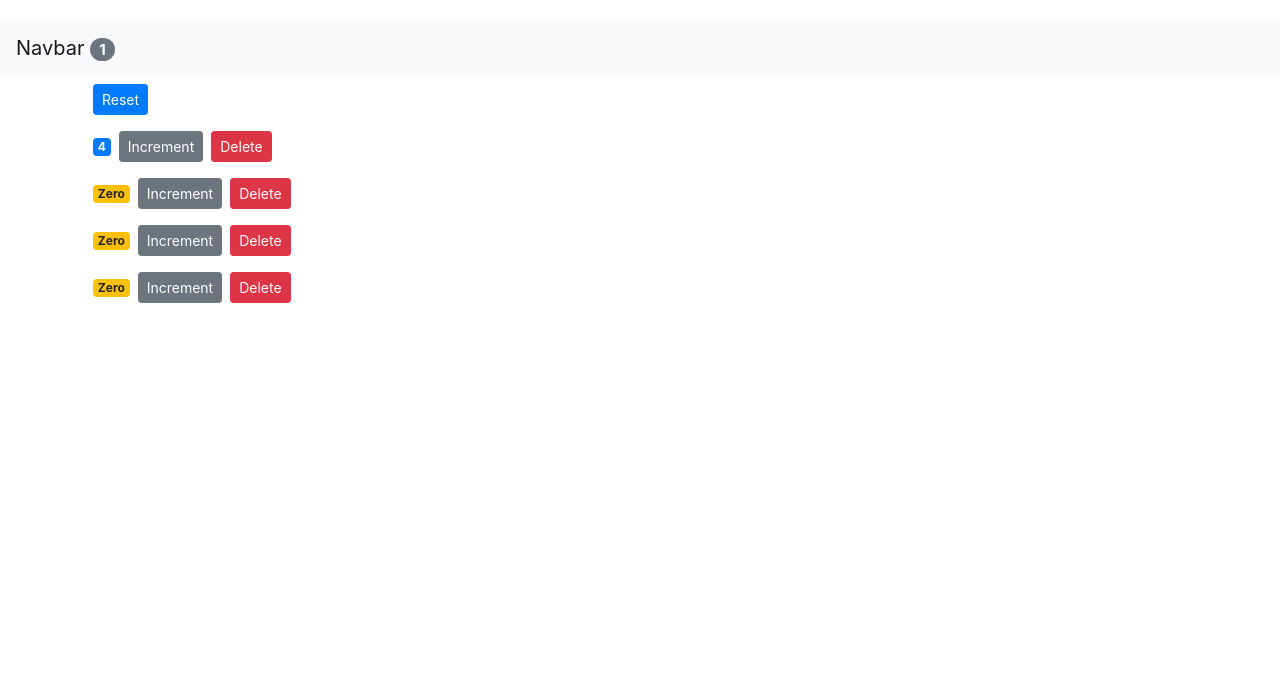
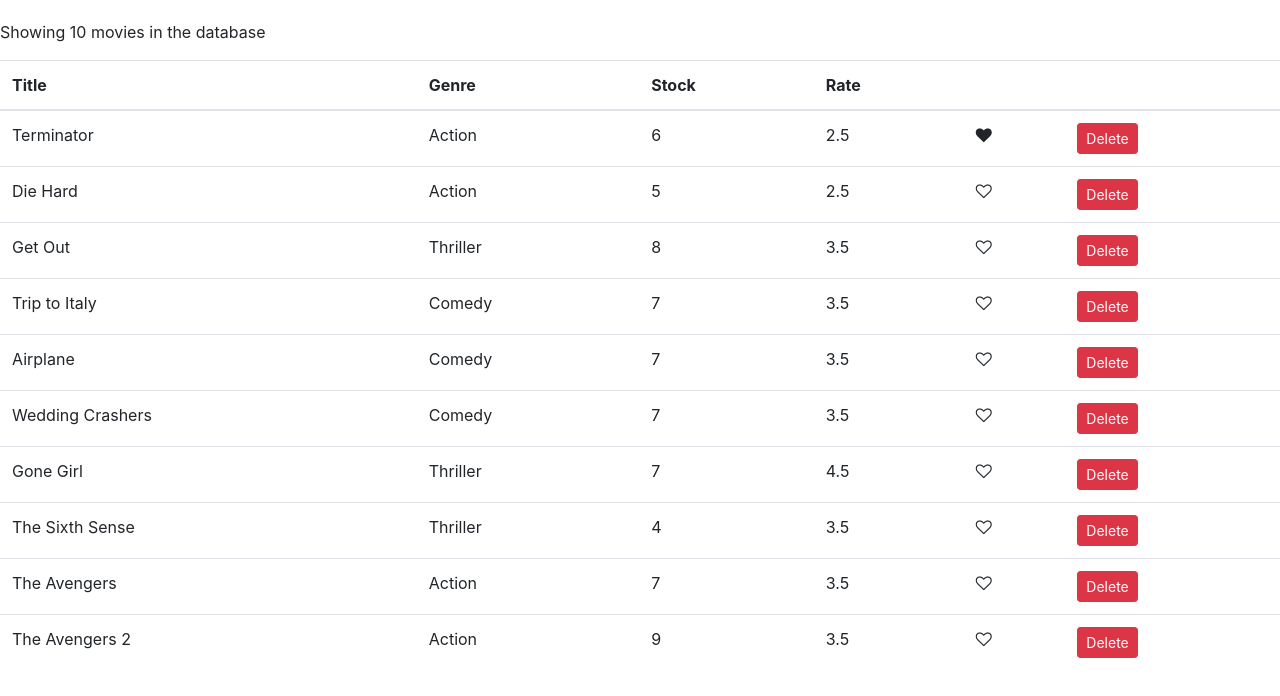
Before and after one commit to BeatrizTovar/video-rental, a React (Create React App) app: page / in a window 1280 px wide. Shown: the top 696 px of the page. Built offline with nearby package versions, Linux system fonts and the light colour scheme.

Commit message:
added liked button

```diff
--- a/src/App.js
+++ b/src/App.js
@@ -13,6 +13,15 @@ class App extends Component {
       { id: 4, value: 0 }
     ]
   };
+
+  constructor() {
+    super();
+    console.log("App-Constructor");
+  }
+
+  componentDidMount() {
+    console.log("App-mounted");
+  }
 
   handleIncrement = counter => {
     const counters = [...this.state.counters];
@@ -34,7 +43,17 @@ class App extends Component {
     });
     this.setState({ counters });
   };
+
+  handleDecrement = counter => {
+    const counters = [...this.state.counters];
+    const index = counters.indexOf(counter);
+    counters[index] = { ...counter };
+    counters[index].value--;
+    this.setState({ counters });
+    console.log(counters);
+  };
   render() {
+    console.log("App-rendered");
     return (
       <React.Fragment>
         <NavBar
@@ -46,6 +65,7 @@ class App extends Component {
             onReset={this.handleReset}
             onIncrement={this.handleIncrement}
             onDelete={this.handleDelete}
+            onDecrement={this.handleDecrement}
           />
         </main>
       </React.Fragment>
--- /dev/null
+++ b/src/common/like.jsx
@@ -0,0 +1,18 @@
+import React, { Component, Fragment } from "react";
+
+const Like = props => {
+  let classes = "fa fa-heart";
+  if (!props.liked) classes += "-o";
+  return (
+    <Fragment>
+      <i
+        onClick={props.onClick}
+        style={{ cursor: "pointer" }}
+        className={classes}
+        aria-hidden="true"
+      />
+    </Fragment>
+  );
+};
+
+export default Like;
--- a/src/components/counter.jsx
+++ b/src/components/counter.jsx
@@ -1,23 +1,46 @@
 import React, { Component } from "react";
 
 class Counter extends Component {
+  componentDidUpdate(prevProps, prevState) {
+    console.log(prevProps, prevState);
+    if (prevProps.counter.value !== this.props.counter.value) {
+      //Code here for a ajax call
+    }
+  }
+
+  componentWillUnmount() {
+    console.log("Counter - Unmount");
+  }
   render() {
+    console.log("Counter - rendered");
+    const disableButton = this.props.counter.value === 0 ? "disabled" : "";
     return (
       <React.Fragment>
-        <div>
+        <div className="row">
+          <div className="col-1">
             <span className={this.getBadgeClasses()}>{this.formatCount()}</span>
+          </div>
+          <div className="col">
             <button
               onClick={() => this.props.onIncrement(this.props.counter)}
-            className="btn btn-secondary btn-sm"
+              className="btn btn-secondary btn-sm "
             >
-            Increment
+              +
+            </button>
+            <button
+              onClick={() => this.props.onDecrement(this.props.counter)}
+              className="btn btn-secondary btn-sm m-2"
+              disabled={disableButton}
+            >
+              -
             </button>
             <button
               onClick={() => this.props.onDelete(this.props.counter.id)}
-            className="btn btn-danger btn-sm m-2"
+              className="btn btn-danger btn-sm "
             >
               Delete
             </button>
+          </div>
         </div>
       </React.Fragment>
     );
--- a/src/components/counters.jsx
+++ b/src/components/counters.jsx
@@ -3,19 +3,26 @@ import Counter from "./counter";
 
 class Counters extends React.Component {
   render() {
+    console.log("Counters - rendered");
+    const {
+      onReset,
+      counters,
+      onDelete,
+      onIncrement,
+      onDecrement
+    } = this.props;
+
     return (
       <React.Fragment>
-        <button
-          onClick={this.props.onReset}
-          className="btn btn-primary btn-sm m-2"
-        >
+        <button onClick={onReset} className="btn btn-primary btn-sm m-2">
           Reset
         </button>
-        {this.props.counters.map(counter => (
+        {counters.map(counter => (
           <Counter
             key={counter.id}
-            onDelete={this.props.onDelete}
-            onIncrement={this.props.onIncrement}
+            onDelete={onDelete}
+            onIncrement={onIncrement}
+            onDecrement={onDecrement}
             counter={counter}
           />
         ))}
--- a/src/components/movies.jsx
+++ b/src/components/movies.jsx
@@ -1,4 +1,5 @@
 import React from "react";
+import Like from "../common/like";
 import { getMovies } from "../services/fakeMovieService";
 
 class Movies extends React.Component {
@@ -9,6 +10,14 @@ class Movies extends React.Component {
   handleDelete = movie => {
     const movies = this.state.movies.filter(m => m._id !== movie._id);
     this.setState({ movies }); //avoid repetition i.e {movies: movies}
+  };
+
+  handleLike = movie => {
+    const movies = [...this.state.movies];
+    const index = movies.indexOf(movie);
+    movies[index] = { ...movies[index] };
+    movies[index].liked = !movies[index].liked;
+    this.setState({ movies });
   };
 
   render() {
@@ -28,6 +37,7 @@ class Movies extends React.Component {
               <th>Stock</th>
               <th>Rate</th>
               <th />
+              <th />
             </tr>
           </thead>
           <tbody>
@@ -37,6 +47,12 @@ class Movies extends React.Component {
                 <td>{movie.genre.name}</td>
                 <td>{movie.numberInStock}</td>
                 <td>{movie.dailyRentalRate}</td>
+                <td>
+                  <Like
+                    liked={movie.liked}
+                    onClick={() => this.handleLike(movie)}
+                  />
+                </td>
                 <td>
                   <button
                     onClick={() => this.handleDelete(movie)}
--- a/src/components/navbar.jsx
+++ b/src/components/navbar.jsx
@@ -2,13 +2,14 @@ import React from "react";
 
 //Stateless Functional Component
 
-const NavBar = props => {
+const NavBar = ({ totalCounters }) => {
+  console.log("NavBar-Rendered");
   return (
     <navbar className="navbar navbar-light bg-light">
       <a className="navbar-brand" href="">
         Navbar{" "}
         <span className="badge badge-pill badge-secondary">
-          {props.totalCounters}
+          {totalCounters}
         </span>
       </a>
     </navbar>
--- a/src/index.js
+++ b/src/index.js
@@ -5,6 +5,7 @@ import App from "./App";
 import * as serviceWorker from "./serviceWorker";
 import "bootstrap/dist/css/bootstrap.css";
 import "font-awesome/css/font-awesome.css";
+import Movies from "./components/movies";
 
-ReactDOM.render(<App />, document.getElementById("root"));
+ReactDOM.render(<Movies />, document.getElementById("root"));
 serviceWorker.unregister();
```
Also changed, not shown: 1 other file (tests, documents, lock files or other folders). Lines whose indentation alone changed are shown as unchanged.
